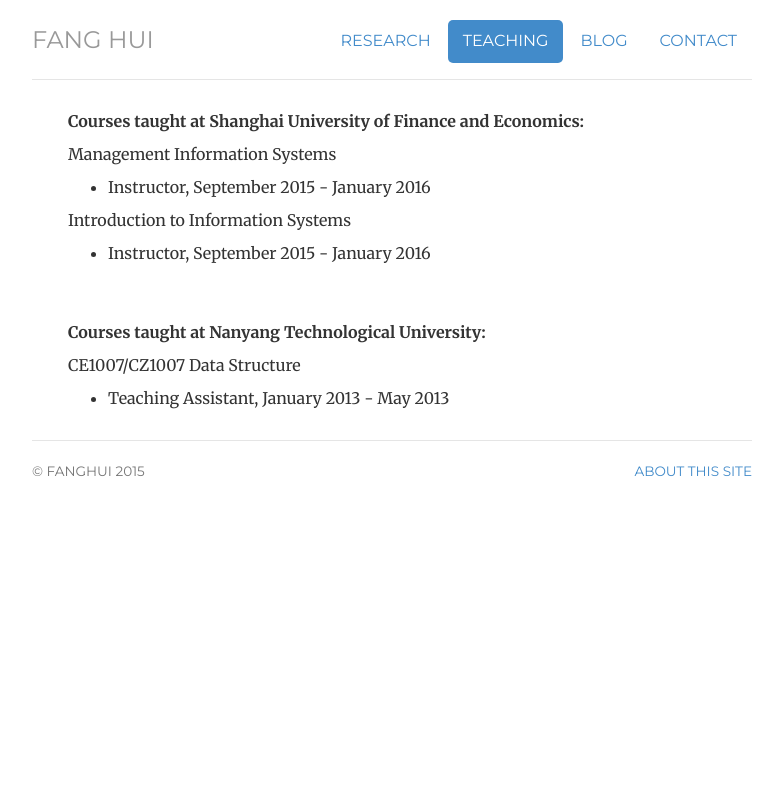
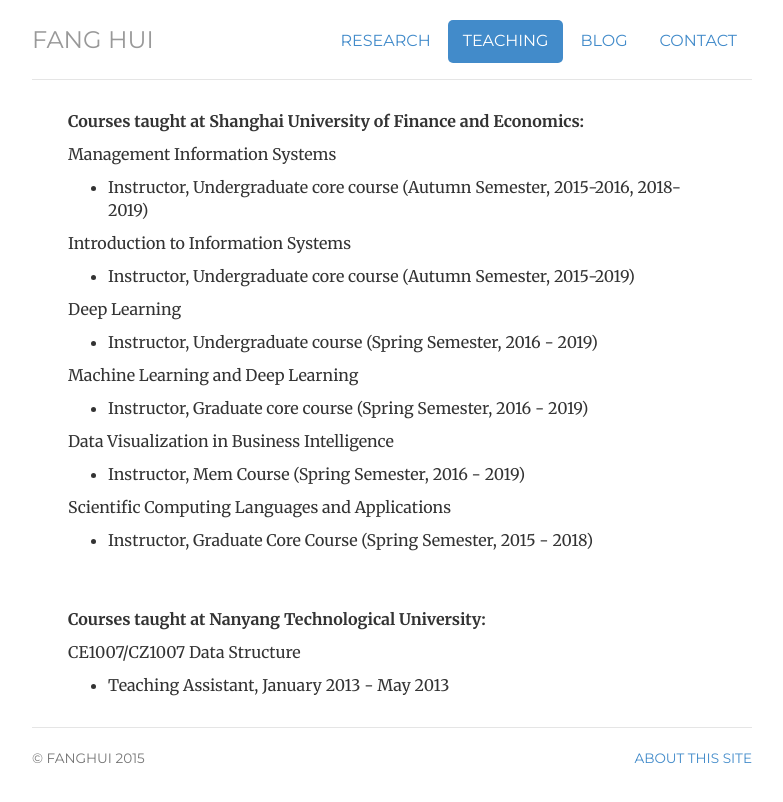
Before and after one commit to fsansan/fsansan.github.io, a Jekyll site: the page built from teaching/index.html, in a window 1280 px wide. Shown: the top 802 px of the page, without its empty margins (248-1031 px from the left). Built offline with Jekyll 4.4.1, drawn with Linux system fonts in a browser that asks for light colours.

Commit message:
Update index.html

```diff
--- a/teaching/index.html
+++ b/teaching/index.html
@@ -15,12 +15,29 @@
 		<p><strong>Courses taught at Shanghai University of Finance and Economics:</strong></p>
 		<p>Management Information Systems</p>
 		<ul>
-		<li>Instructor, September 2015 - January 2016 </li>
+		<li>Instructor, Undergraduate core course (Autumn Semester, 2015-2016, 2018-2019) </li>
 		</ul>
 		<p>Introduction to Information Systems</p>
 		<ul>
-		<li>Instructor, September 2015 - January 2016 </li>
+		<li>Instructor, Undergraduate core course (Autumn Semester, 2015-2019) </li>
 		</ul>
+		<p>Deep Learning</p>
+		<ul>
+		<li>Instructor, Undergraduate course (Spring Semester, 2016 - 2019) </li>
+		</ul>
+		<p>Machine Learning and Deep Learning</p>
+		<ul>
+		<li>Instructor, Graduate core course (Spring Semester, 2016 - 2019) </li>
+		</ul>
+		<p>Data Visualization in Business Intelligence</p>
+		<ul>
+		<li>Instructor, Mem Course (Spring Semester, 2016 - 2019) </li>
+		</ul>
+		<p> Scientific Computing Languages and Applications </p>
+		<ul>
+			<li>Instructor, Graduate Core Course (Spring Semester, 2015 - 2018) </li>
+	</ul>
+
 
 	<br><br>
 
```
